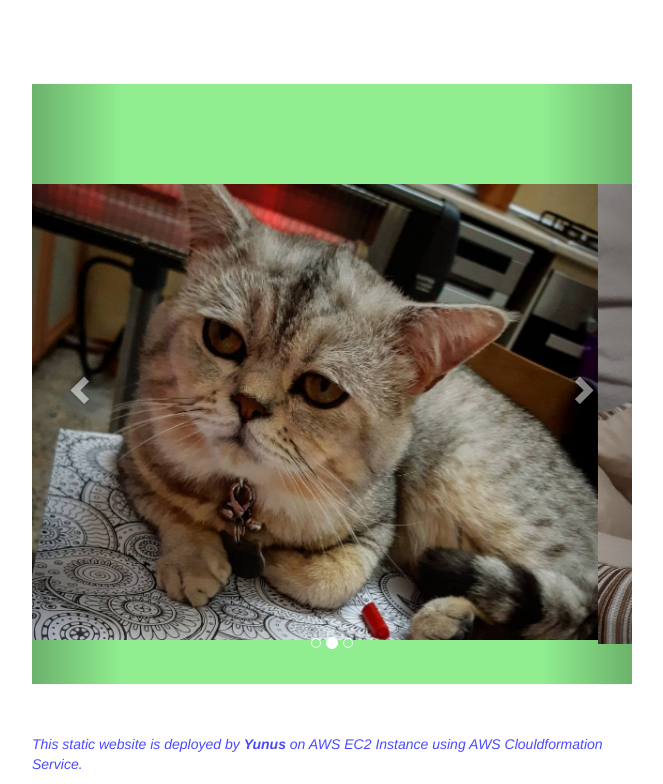
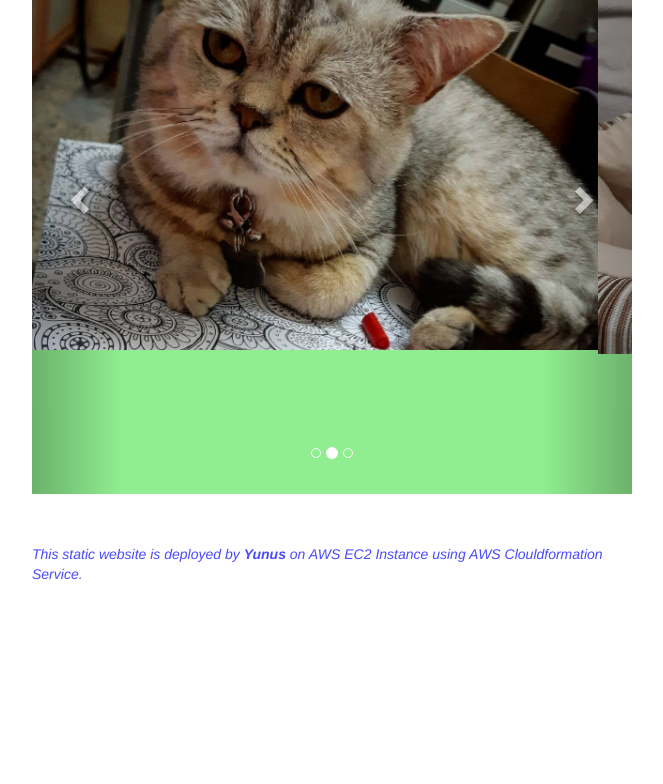
Before and after one commit to YunusStar/101-kittens-carousel-static-websiteproject, a plain HTML site: page static-web/index.html in a window 1280 px wide. Shown: the part 552-1336 px from the top of the page, without its empty margins (308-971 px from the left). After the commit the page ends 1146 px from the top, so only its background shows below. Drawn offline with nearby package versions, Linux system fonts and the light colour scheme.

Commit message:
margintop

```diff
--- a/static-web/index.html
+++ b/static-web/index.html
@@ -15,7 +15,7 @@
     }
 
     div {
-      margin-top: 100px;
+
       margin-bottom: 50px;
       margin-right: auto;
       margin-left: auto;
@@ -35,6 +35,7 @@
     .carousel {
       height: 600px;
       background-color: lightgreen;
+      overflow: hidden;
 
     }
 
```
